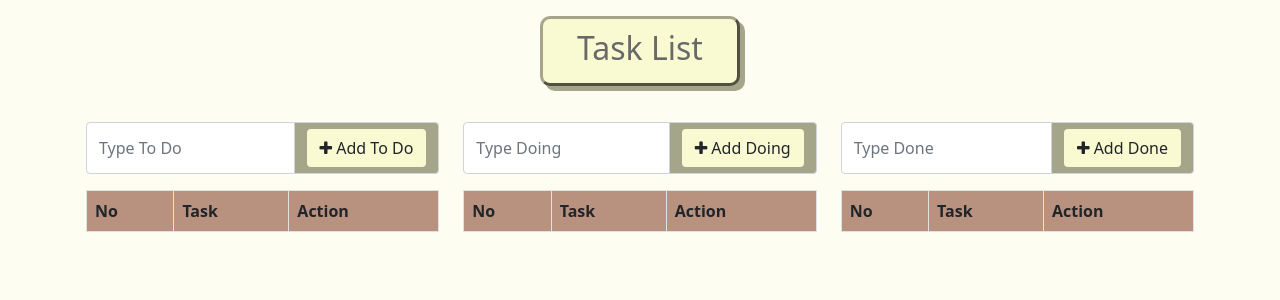
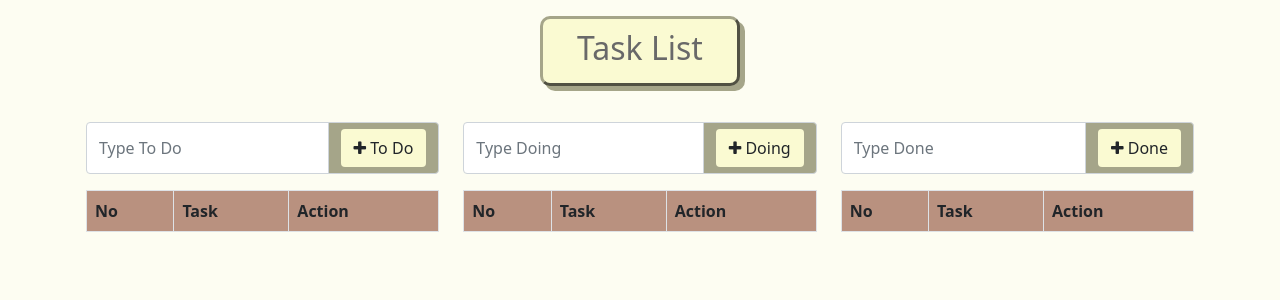
Before and after one commit to nocomma21/simple-ToDoList, a PHP site: page / in a window 1280 px wide. Shown: the top 300 px of the page. Run offline with PHP 8.4, Linux system fonts and the light colour scheme; data comes from the database, SQL or seed files in the repository; lists and menus that the app fills with data are empty.

Commit message:
Update index.php

```diff
--- a/index.php
+++ b/index.php
@@ -37,7 +37,7 @@ if (isset($_POST['go_doing'])) {
     header('location: index.php');
 }
 
-// go_done onclieck
+// go_done onclick
 if (isset($_POST['go_done'])) {
     $task_ke = $_POST['go_done'];
     $id = $_POST['go_done'];
@@ -47,16 +47,7 @@ if (isset($_POST['go_done'])) {
     header('location: index.php');
 }
 
-// done_task
-// if(isset($_GET['done_task'])) {
-//     $task_ke = $_GET['done_task'];
-//     $id = $_GET['done_task'];
-//     $queryDoneTask = ""
-// }
-
-
-
-// delete task
+// delete_task
 if (isset($_GET['del_task'])) {
     $id = $_GET['del_task'];
     mysqli_query($conn, "DELETE FROM tasks WHERE id=$id");
@@ -98,7 +89,7 @@ $task3 = mysqli_query($conn, "SELECT * FROM tasks WHERE task_ke = 3");
                         <input type="text" class="form-control" name="task" placeholder="Type To Do" required>
                         <input type="hidden" name="task_ke" value="1">
                         <span class="input-group-text" id="basic-addon2">
-                            <button class="btn btnAddTo" name="addTask1" type="submit"><i class='fa fa-plus'></i> Add To Do </button>
+                            <button class="btn btnAddTo" name="addTask1" type="submit"><i class='fa fa-plus'></i> To Do </button>
                         </span>
                     </div>
                 </form>
@@ -148,7 +139,7 @@ $task3 = mysqli_query($conn, "SELECT * FROM tasks WHERE task_ke = 3");
                         <input type="text" class="form-control" name="task" placeholder="Type Doing" required>
                         <input type="hidden" name="task_ke" value="2">
                         <span class="input-group-text" id="basic-addon2">
-                            <button class="btn btnAddTo" name="addTask2" type="submit"><i class='fa fa-plus'></i> Add Doing </button>
+                            <button class="btn btnAddTo" name="addTask2" type="submit"><i class='fa fa-plus'></i> Doing </button>
                         </span>
                     </div>
                 </form>
@@ -198,7 +189,7 @@ $task3 = mysqli_query($conn, "SELECT * FROM tasks WHERE task_ke = 3");
                         <input type="text" class="form-control" name="task" placeholder="Type Done" required>
                         <input type="hidden" name="task_ke" value="3">
                         <span class="input-group-text" id="basic-addon2">
-                            <button class="btn btnAddTo" name="addTask3" type="submit"><i class='fa fa-plus'></i> Add Done </button>
+                            <button class="btn btnAddTo" name="addTask3" type="submit"><i class='fa fa-plus'></i> Done </button>
                         </span>
                     </div>
                 </form>
```
